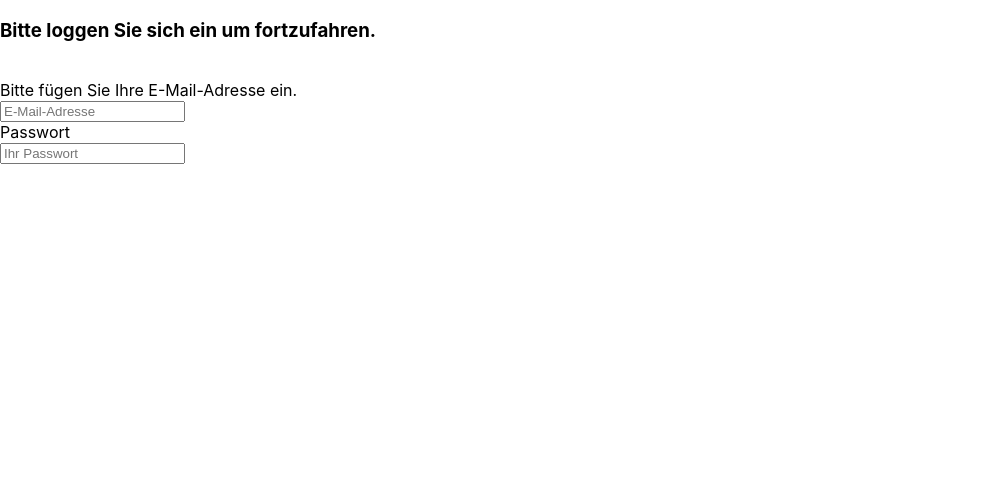
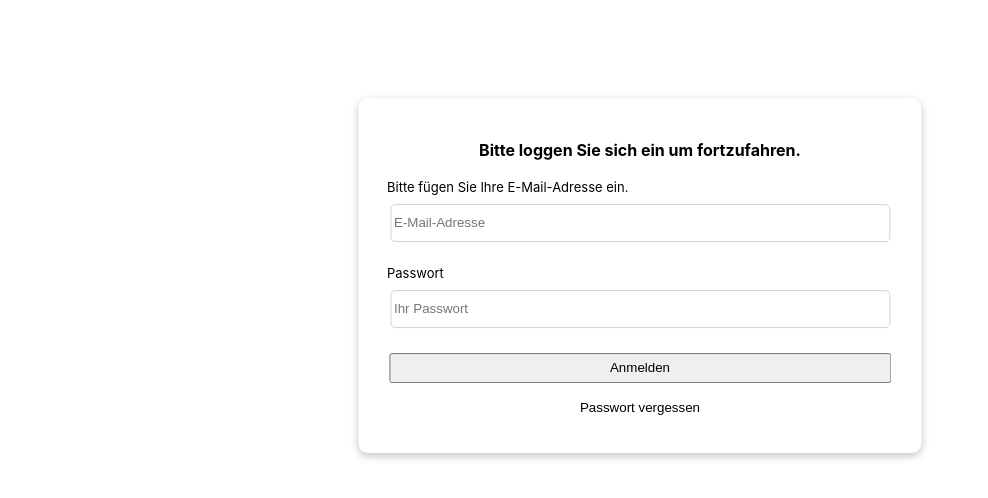
Before and after one commit to Jubali-Khan/test-corplife, a React (Create React App) app: page / in a window 1280 px wide. Shown: the top 498 px of the page, without its empty margins (0-988 px from the left). Built offline with nearby package versions, Linux system fonts and the light colour scheme.

Commit message:
Style LoginSpace and switch inputs to controlled components

```diff
--- a/src/App.js
+++ b/src/App.js
@@ -1,4 +1,3 @@
-import './App.css';
 import { LoginSpace } from './LoginSpace';
 
 // App with header (logo-left), background and text
--- a/src/LoginSpace.js
+++ b/src/LoginSpace.js
@@ -1,22 +1,85 @@
+/** @jsxImportSource @emotion/react */
+import { css } from '@emotion/react';
+import { useState } from 'react';
+
+const formStyles = css`
+  border-radius: 10px;
+  box-shadow: rgba(0, 0, 0, 0.24) 0px 3px 8px;
+  padding: 2%;
+  text-align: left;
+  min-width: 40%;
+
+  display: flex;
+  flex-direction: column;
+
+  position: absolute;
+  top: 50%;
+  left: 50%;
+  transform: translate(-50%, -85%);
+
+  label {
+    margin: 3px;
+    font-size: small;
+  }
+
+  input {
+    margin: 6px;
+    border: 1px solid lightgray;
+    border-radius: 5px;
+    height: 30px;
+    padding: 3px;
+    margin-bottom: 20px;
+  }
+
+  input:hover {
+    border: 1px solid black;
+  }
+
+  button {
+    height: 30px;
+    margin: 5px;
+  }
+
+  .passwordForgotten {
+    background-color: transparent;
+    border: none;
+    :hover {
+      text-decoration: underline;
+    }
+  }
+`;
+
 export function LoginSpace() {
+  const [email, setEmail] = useState('');
+  const [password, setPassword] = useState();
+  console.log(email);
   return (
     <>
-      <div>
-        <h3>
-          <b>Bitte loggen Sie sich ein um fortzufahren.</b>
-        </h3>
-        <br />
-        <label for="E-Mail-Adresse">
+      <form css={formStyles}>
+        <p style={{ textAlign: 'center' }}>
+          <strong>Bitte loggen Sie sich ein um fortzufahren.</strong>
+        </p>
+        <label htmlFor="E-Mail-Adresse">
           Bitte fügen Sie Ihre E-Mail-Adresse ein.
         </label>
-        <br />
-        <input id="E-Mail-Adresse" placeholder="E-Mail-Adresse" />
-        <br />
-        <label for="Passwort">Passwort</label>
-        <br />
-        <input id="Passwort" placeholder="Ihr Passwort" />
-        <br />
-      </div>
+        <input
+          id="E-Mail-Adresse"
+          value={email}
+          onChange={(e) => setEmail(e.currentTarget.value)}
+          placeholder="E-Mail-Adresse"
+        />
+
+        <label htmlFor="Passwort">Passwort</label>
+        <input
+          id="Passwort"
+          value={password}
+          onChange={(e) => setPassword(e.currentTarget.value)}
+          placeholder="Ihr Passwort"
+        />
+
+        <button>Anmelden</button>
+        <button className="passwordForgotten">Passwort vergessen</button>
+      </form>
     </>
   );
 }
```
